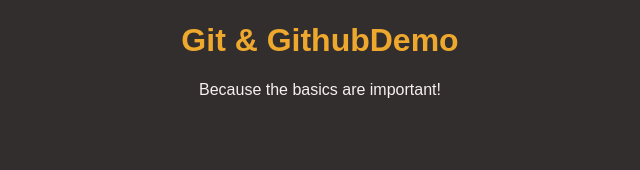
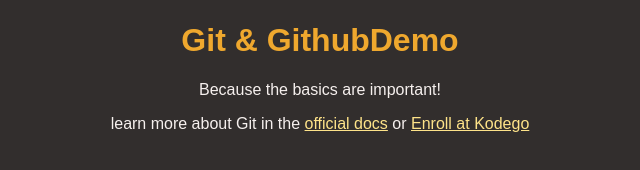
Before and after one commit to John-WD31/githubdemo, a plain HTML site: page index.html in a window 1280 px wide. Shown: the part 350-520 px from the top of the page, without its empty margins (320-960 px from the left). Drawn offline with Linux system fonts and the light colour scheme.

Commit message:
added links and restructured page

```diff
--- a/index.html
+++ b/index.html
@@ -11,5 +11,10 @@
     <img src="logo.png" alt="Oldies logo" />
     <h1>Git & GithubDemo</h1>
     <p>Because the basics are important!</p>
+    <p>
+      learn more about Git in the
+      <a href="https://git-scm.com/book/en/v2">official docs</a> or
+      <a href="https://kodego.ph">Enroll at Kodego</a>
+    </p>
   </body>
 </html>
--- a/style.css
+++ b/style.css
@@ -19,3 +19,7 @@ body {
 h1 {
   color: #efa82e;
 }
+
+a {
+  color: #fee389;
+}
```
